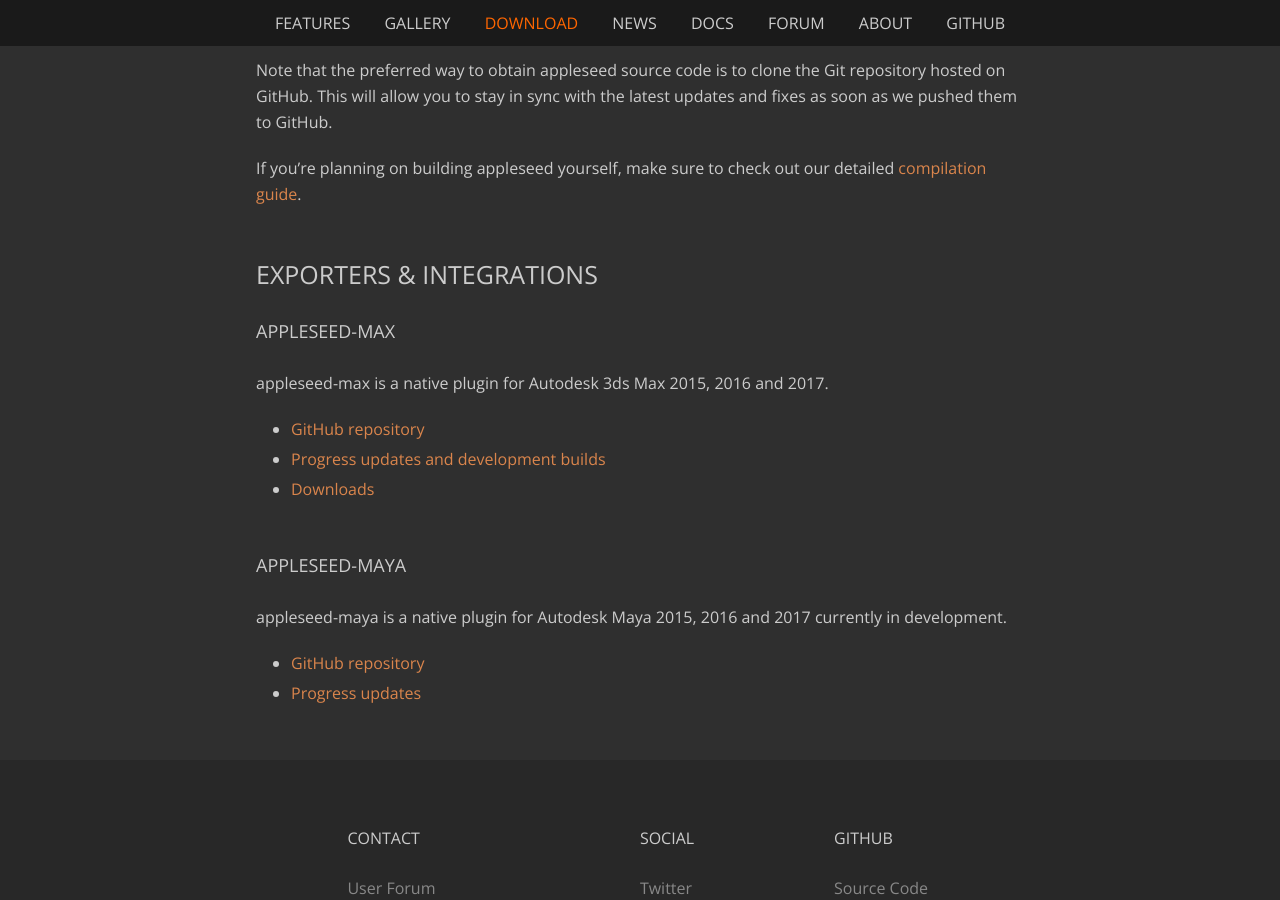
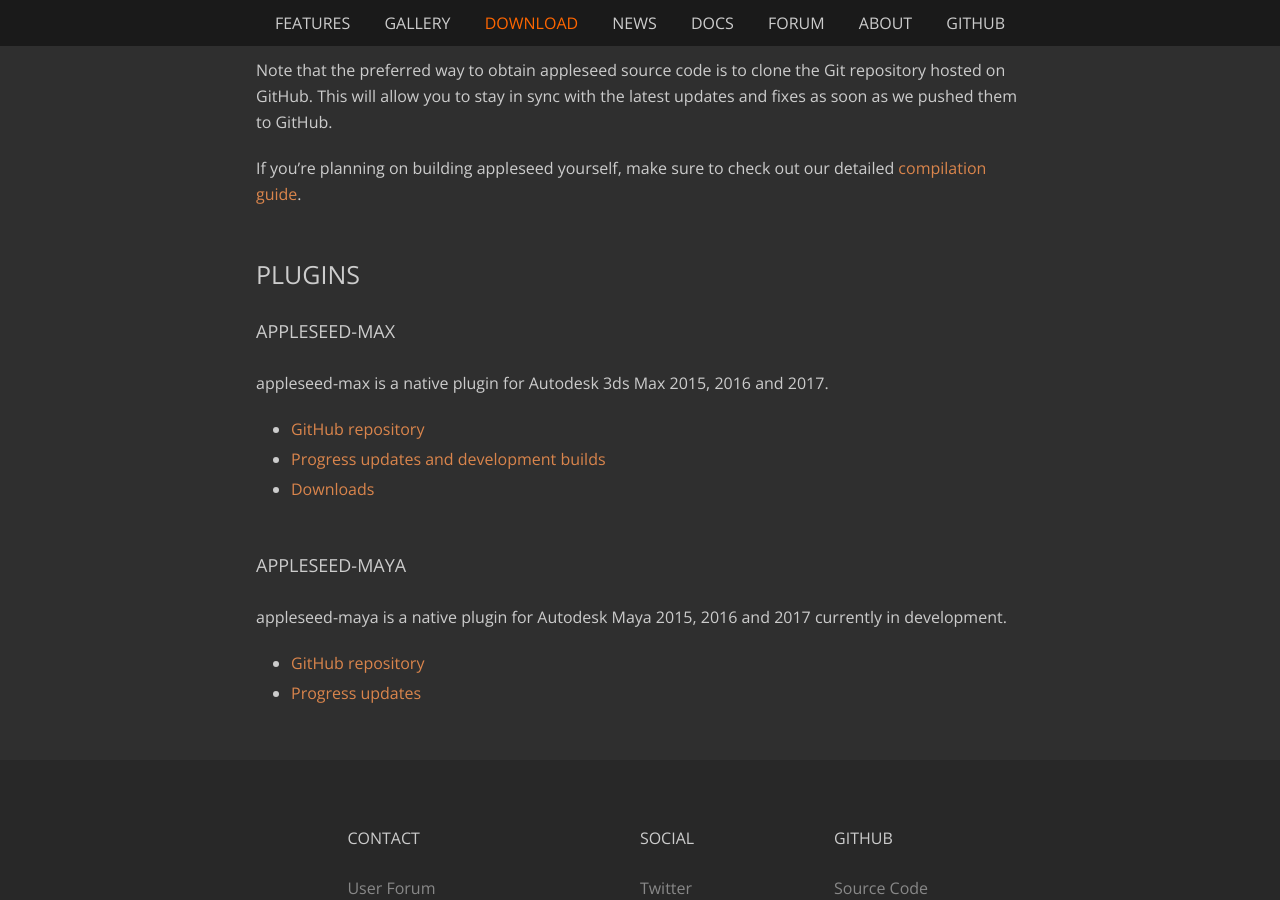
Before and after one commit to appleseedhq/appleseedhq.github.io, a Jekyll site: the page built from download.md, in a window 1280 px wide and 900 px high, scrolled down 2032 px. Built offline with Jekyll 4.4.1, drawn with Linux system fonts in a browser that asks for light colours; nearby versions of some CDN libraries.

Commit message:
Rename title

```diff
--- a/download.md
+++ b/download.md
@@ -60,7 +60,7 @@
 If you're planning on building appleseed yourself, make sure to check out our detailed
 [compilation guide](https://github.com/appleseedhq/appleseed/wiki/Building-appleseed).
 
-## Exporters & Integrations
+## Plugins
 
 ### appleseed-max
 
```
